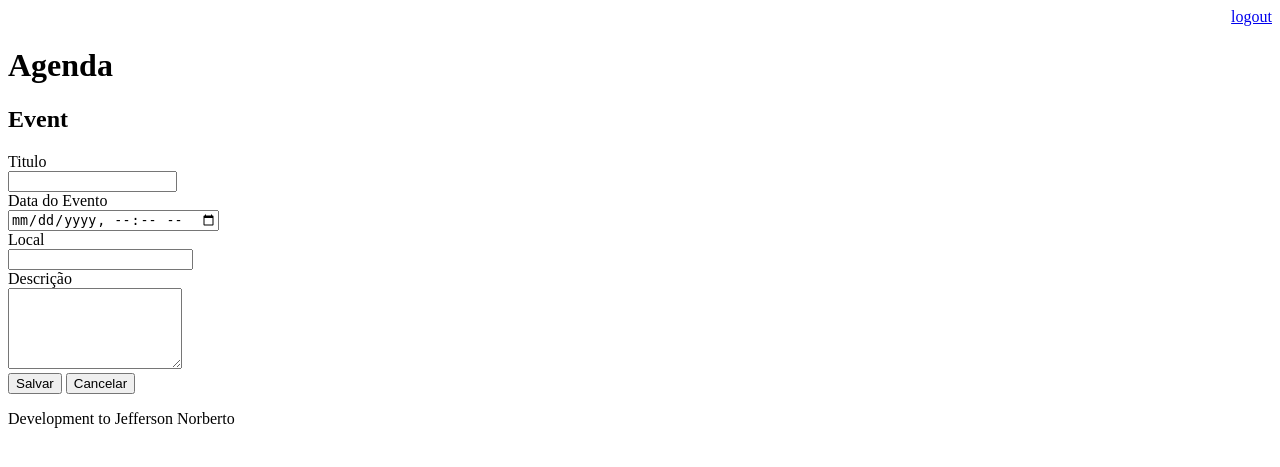
After one commit to jefferson-norberto/agenda-dj, a Django app: page /agenda/evento/ in a window 1280 px wide. The commit adds this page. Shown: the top 467 px of the page. Run offline with Django 4.2, Linux system fonts and the light colour scheme; a user stored in the database is signed in.

Commit message:
insert news datas

```diff
--- a/agenda/urls.py
+++ b/agenda/urls.py
@@ -21,6 +21,8 @@ urlpatterns = [
     path("admin/", admin.site.urls),
     path("events/<title_event>/", views.get_local_event),
     path("agenda/", views.list_events),
+    path("agenda/evento/", views.create_event),
+    path("agenda/evento/submit", views.submit_event),
     path('', views.index),
     path('login/', views.login_user),
     path('login/submit', views.submit_login),
--- a/core/views.py
+++ b/core/views.py
@@ -27,6 +27,22 @@ def submit_login(request):
             messages.error(request, 'Usuário ou senha invélido')
     return redirect('/')
 
+@login_required(login_url='/login/')
+def submit_event(request):
+    if request.POST:
+        title = request.POST.get('title')
+        event_date = request.POST.get('event_date')
+        description = request.POST.get('description')
+        user = request.user
+        local = request.POST.get('local')
+        Event.objects.create(title=title,
+                             event_date=event_date,
+                             description=description,
+                             local=local,
+                             user=user)
+    return redirect('/')
+
+
 def get_local_event(request, title_event):
     event = Event.objects.get(title=title_event)
     return HttpResponse('O local do evento é {}'.format(event.local))
@@ -38,5 +54,9 @@ def list_events(request):
     data = {'eventos': event}
     return render(request, 'agenda.html', data)
 
+@login_required(login_url='/login/')
+def create_event(request):
+    return render(request, 'event.html')
+
 def index(request):
     return redirect('/agenda/')
--- a/templates/agenda.html
+++ b/templates/agenda.html
@@ -2,10 +2,14 @@
 
 {% block content %}
     <h2>Agendamentos</h2>
+    <a href="evento/">
+        <button type="button" >Novo Evento</button>
+    </a>
     <ul style="font-size: 18px">
         {% for evento in eventos %}
             <li>{{evento.title}} - {{evento.get_event_date}}</li>
         {% endfor %}
     </ul>
 
+
 {% endblock %}
--- /dev/null
+++ b/templates/event.html
@@ -0,0 +1,30 @@
+{% extends "model-page.html" %}
+
+{% block content %}
+
+    <h2>Event</h2>
+
+    <form action="submit" method="POST"> {% csrf_token %}
+        <label>Titulo</label>
+        <br>
+        <input type="text" name="title" size="18">
+        <br>
+        <label>Data do Evento</label>
+        <br>
+        <input type="datetime-local" name="event_date">
+        <br>
+        <label >Local</label>
+        <br>
+        <input type="text" name="local">
+        <br>
+        <label>Descrição</label>
+        <br>
+        <textarea name="description" cols="19" rows="5"></textarea>
+        <br>
+        <button type="submit">Salvar</button>
+        <a href="/">
+            <button type="button">Cancelar</button>
+        </a>
+    </form>
+
+{% endblock %}
```
Also changed, not shown: db.sqlite3.
